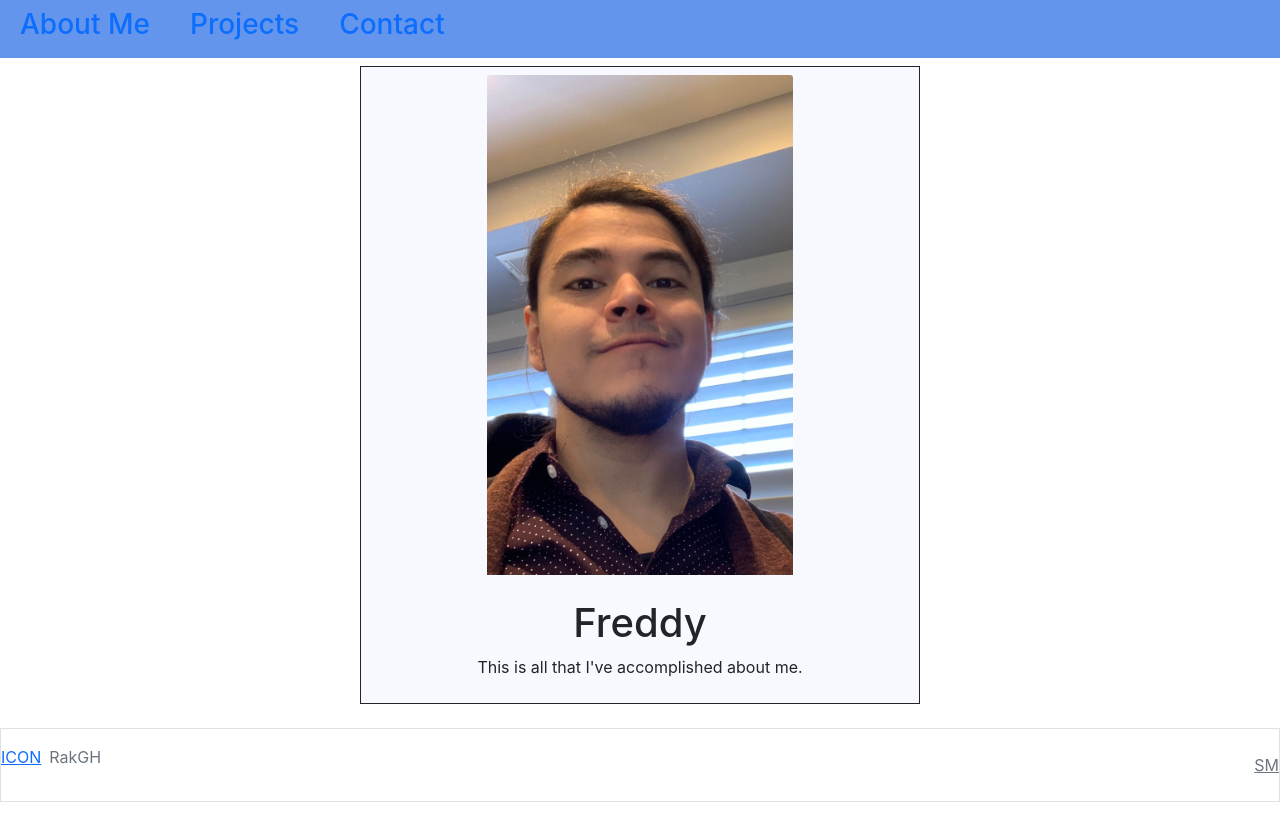
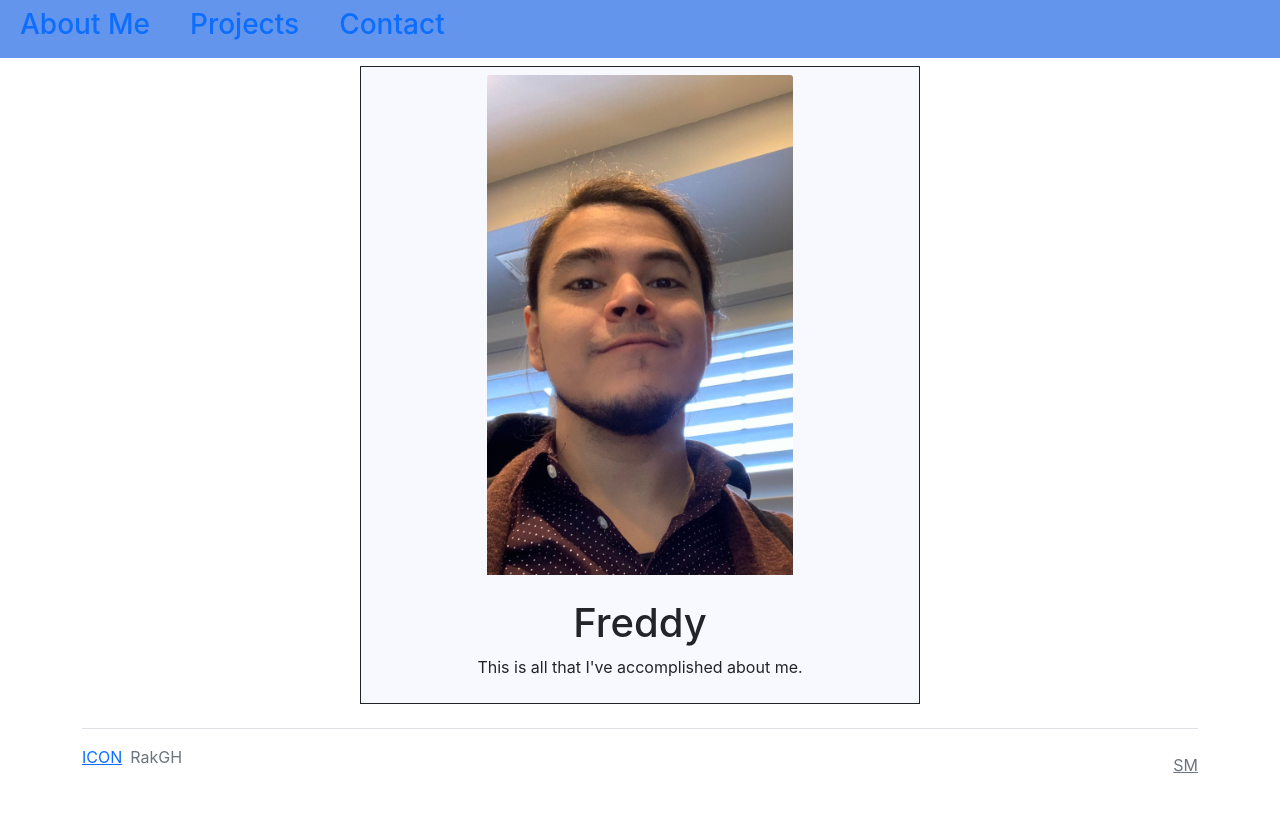
Before and after one commit to rakky21/re-ux, a React (Create React App) app: page / in a window 1280 px wide. Built offline with nearby package versions, Linux system fonts and the light colour scheme.

Commit message:
fixed the footer

```diff
--- a/package.json
+++ b/package.json
@@ -9,6 +9,7 @@
     "bootstrap": "^5.1.3",
     "bootstrap-icons": "^1.8.1",
     "react": "^17.0.2",
+    "react-bootstrap-icons": "^1.8.1",
     "react-dom": "^17.0.2",
     "react-scripts": "^5.0.0",
     "web-vitals": "^2.1.4"
--- a/src/components/Footer/Footer.js
+++ b/src/components/Footer/Footer.js
@@ -2,9 +2,9 @@ import React from "react";
 
 function Footer() {
   return (
-    <div>
+    <div className="container" style={{ position: ""}}>
       {/* <footer className="py-3 my-4 justify-content-between border-top flex-wrap d-flex"> */}
-      <footer className="d-flex justify-content-between align-items-center py-3 my-4 border top">
+      <footer className="d-flex justify-content-between align-items-center py-3 my-4 border-top">
 
         <div className="col-md-4 d-flex">
           <a href="https://github.com/rakky21" target="_blank" rel="noreferrer" className="mb-3 me-2">
--- a/src/index.css
+++ b/src/index.css
@@ -12,21 +12,7 @@ code {
     monospace;
 }
 
-/* .center {
-  display: block;
-  margin-left: auto;
-  margin-right: auto;
-  width: 50%;
-} */
-
-/* .center {
-  margin: auto;
-  width: 50%;
-  border: 3px solid green;
-  padding: 10px;
-} */
-
-#leftmenuinnerinner {
+.leftmenuinnerinner {
   height: 100%;
   width: 100%;
   overflow-y: scroll;
@@ -42,3 +28,16 @@ code {
   margin: auto;
   width: 100%;
 }
+
+.footer {
+  background-size: cover;
+  background-position: center;
+  background: var(--fifth-color);
+  padding: 40px 35px;
+  display: flex;
+  justify-content: space-between;
+  flex-wrap: wrap;
+  width: 100%;
+  background-image: url("https://i.natgeofe.com/k/a2a738a9-e019-4911-98e6-17f31c45ac88/milky-way-2_2x1.jpg");
+
+}
```
Also changed, not shown: 1 other file (tests, documents, lock files or other folders).
